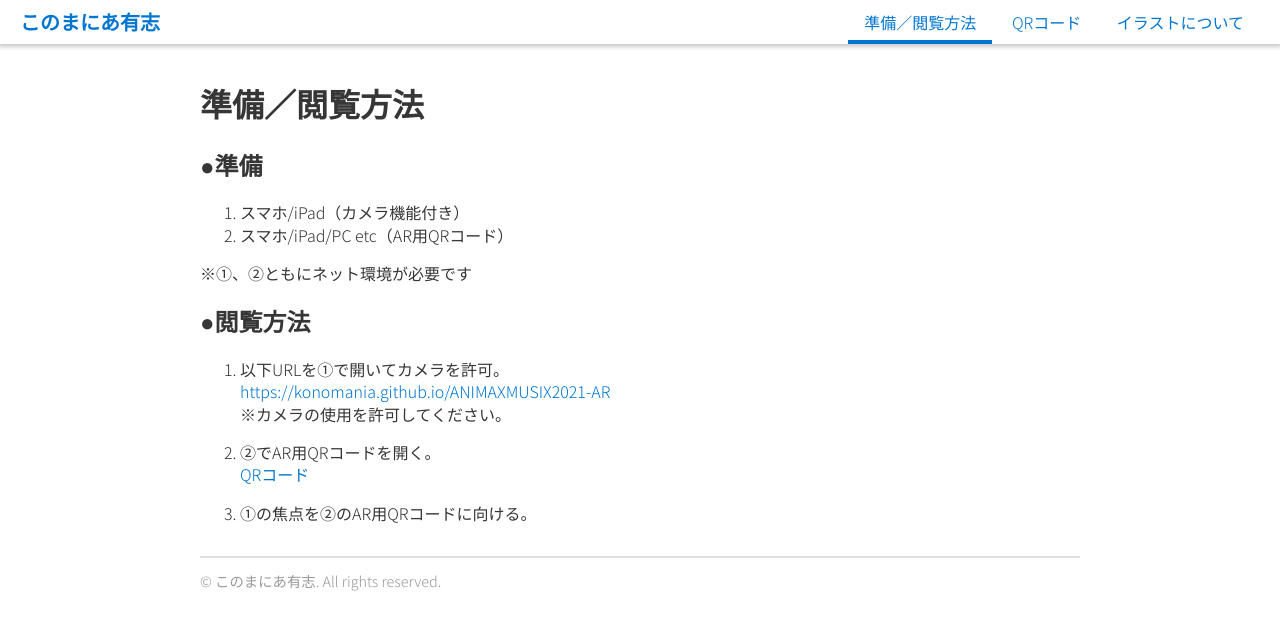
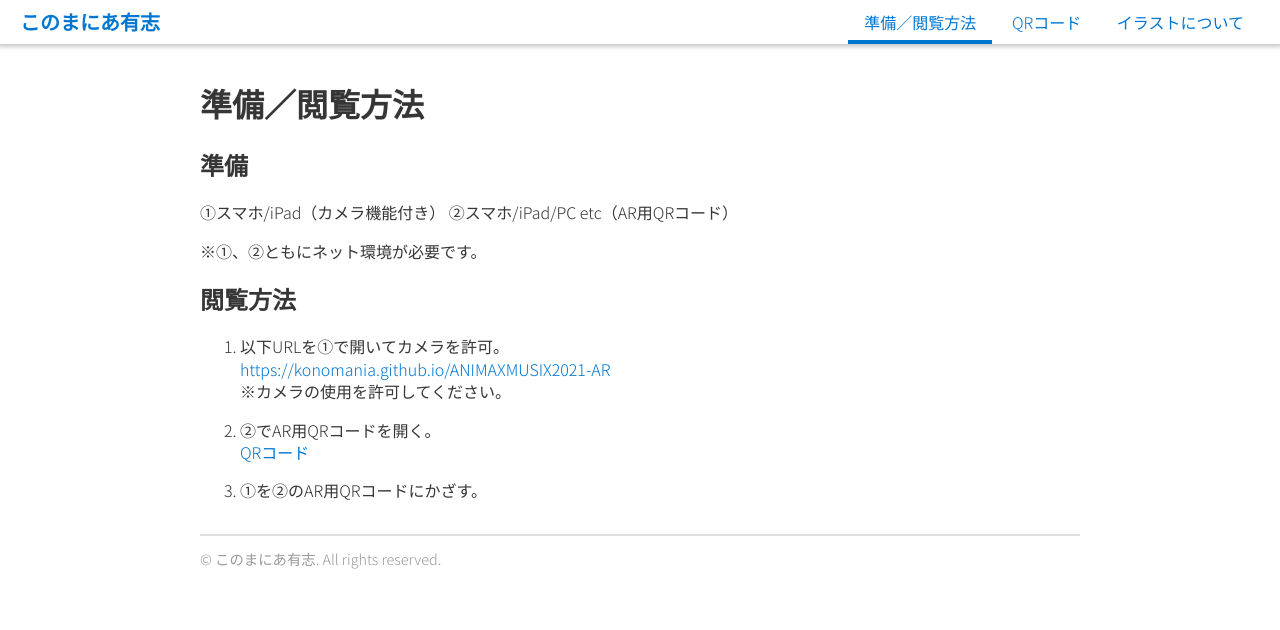
Before and after one commit to konomania/konomania.github.io, a Jekyll site: the page built from _pages/howto.md, in a window 1280 px wide. Shown: the top 630 px of the page. Built offline with Jekyll 4.4.1, drawn with Linux system fonts in a browser that asks for light colours; some of the changed lines change nothing that is shown.

Commit message:
Update howto.md

```diff
--- a/_pages/howto.md
+++ b/_pages/howto.md
@@ -5,14 +5,14 @@
 ---
 # {{ page.title }}
 
-## ●準備
+## 準備
 
-1. スマホ/iPad（カメラ機能付き）
-2. スマホ/iPad/PC etc（AR用QRコード）
+①スマホ/iPad（カメラ機能付き）
+②スマホ/iPad/PC etc（AR用QRコード）
 
-※①、②ともにネット環境が必要です
+※①、②ともにネット環境が必要です。
 
-## ●閲覧方法
+## 閲覧方法
 
 1. 以下URLを①で開いてカメラを許可。
 [https://konomania.github.io/ANIMAXMUSIX2021-AR](https://konomania.github.io/ANIMAXMUSIX2021-AR/)
@@ -21,4 +21,4 @@
 2. ②でAR用QRコードを開く。
 [QRコード](qrcode)
 
-3. ①の焦点を②のAR用QRコードに向ける。
+3. ①を②のAR用QRコードにかざす。
```
